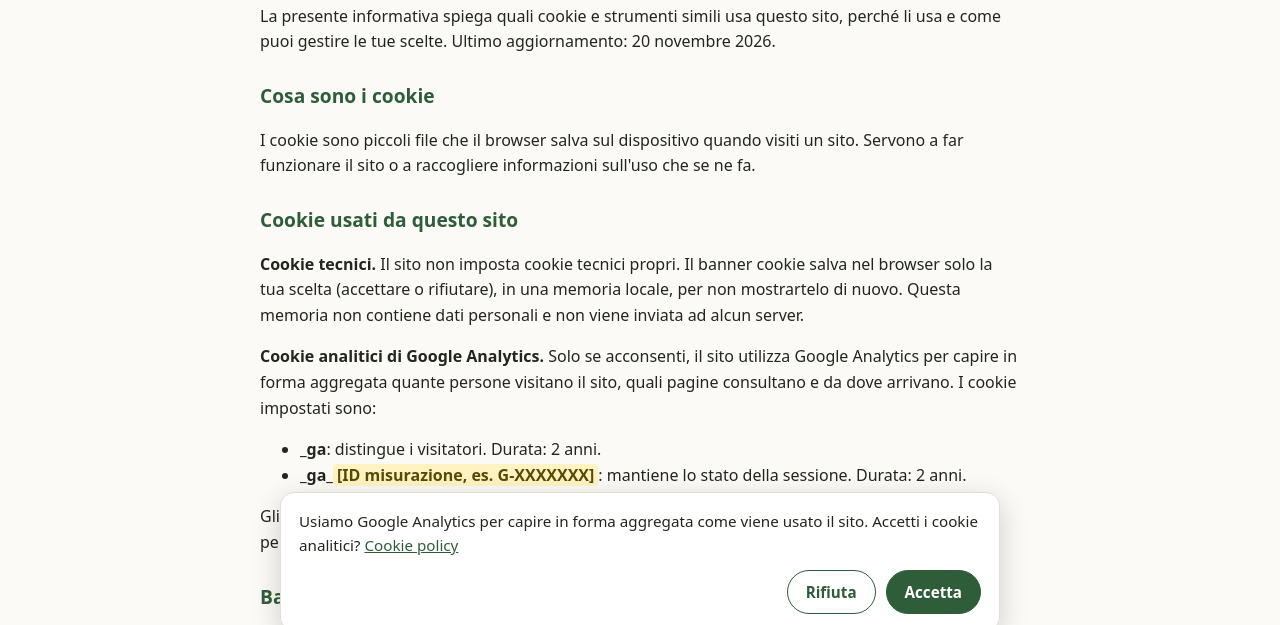
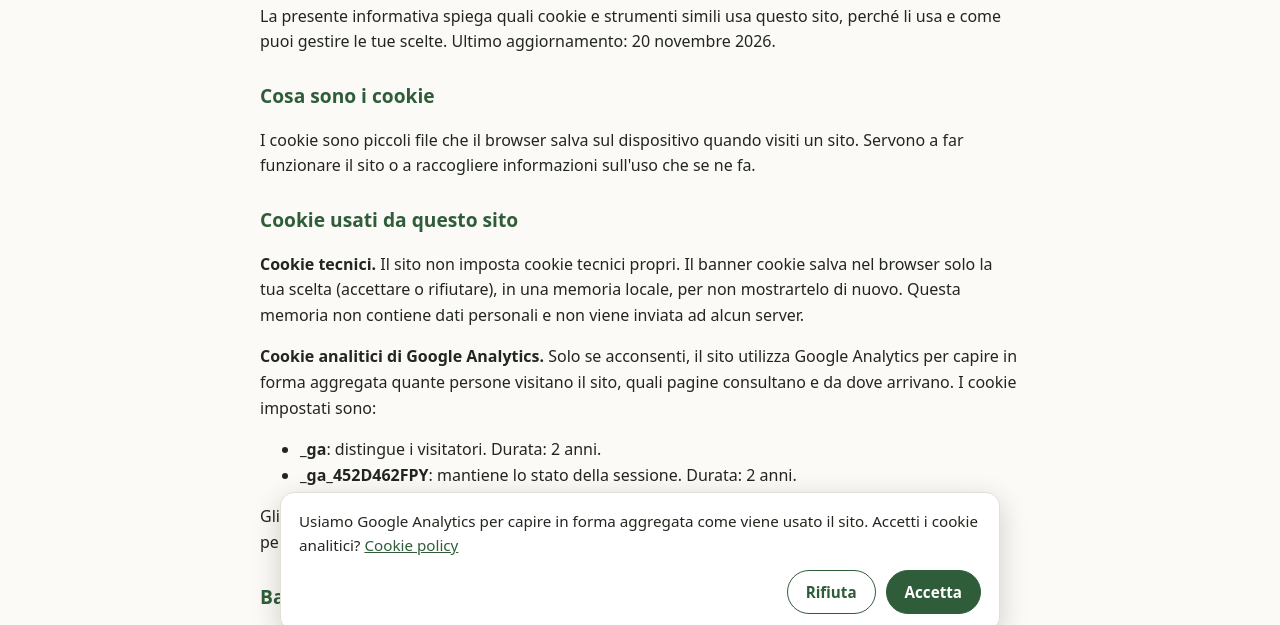
Before and after one commit to monicadominijanni/erbe-del-tempio, a plain HTML site: page cookie.html in a window 1280 px wide. Shown: the part 157-782 px from the top of the page. Drawn offline with nearby package versions, Linux system fonts and the light colour scheme.

Commit message:
Add files via upload

```diff
--- a/cookie.html
+++ b/cookie.html
@@ -36,7 +36,7 @@
 <p><strong>Cookie analitici di Google Analytics.</strong> Solo se acconsenti, il sito utilizza Google Analytics per capire in forma aggregata quante persone visitano il sito, quali pagine consultano e da dove arrivano. I cookie impostati sono:</p>
 <ul>
   <li><strong>_ga</strong>: distingue i visitatori. Durata: 2 anni.</li>
-  <li><strong>_ga_<span class="placeholder">[ID misurazione, es. G-XXXXXXX]</span></strong>: mantiene lo stato della sessione. Durata: 2 anni.</li>
+  <li><strong>_ga_452D462FPY</strong>: mantiene lo stato della sessione. Durata: 2 anni.</li>
 </ul>
 <p>Gli indirizzi IP sono resi anonimi prima di essere elaborati. Non usiamo questi dati per profilarti né per mostrarti pubblicità personalizzata.</p>
 
```
